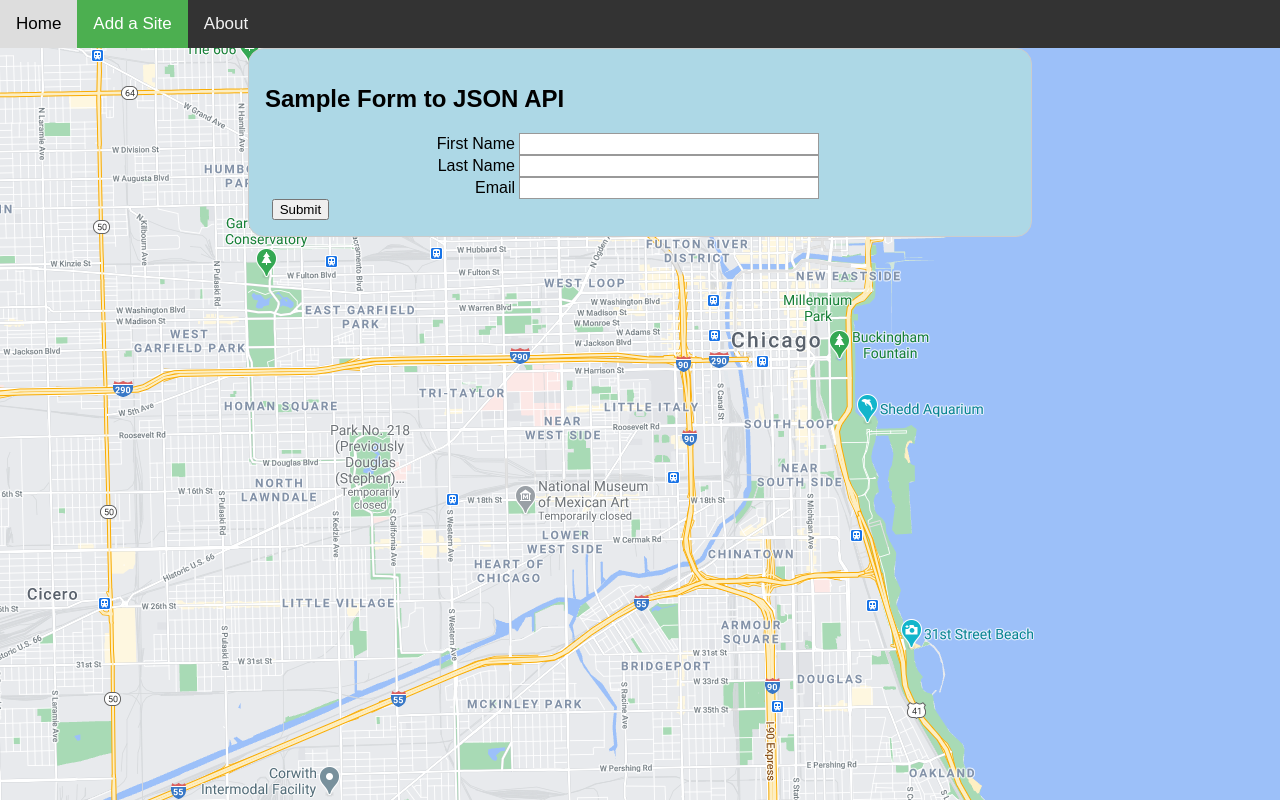
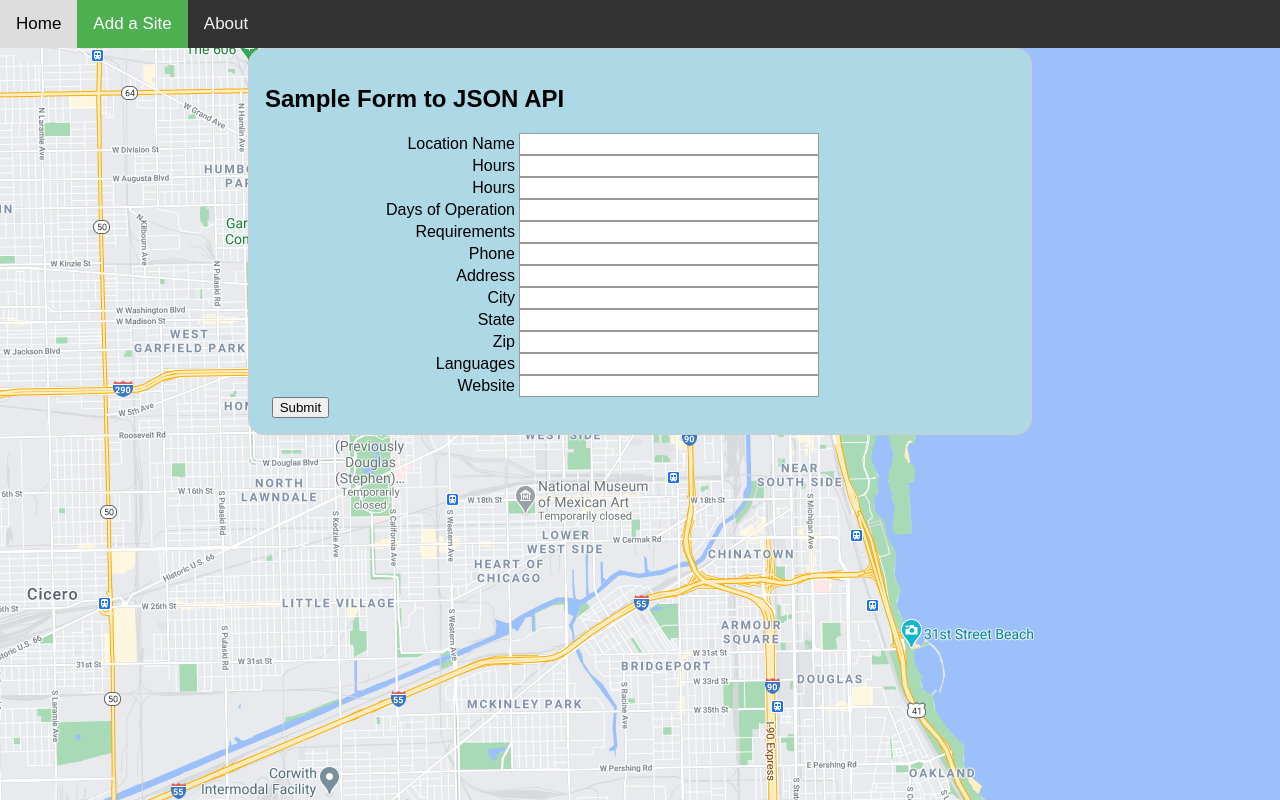
Before and after one commit to bschultz99/Covid-Web-App-IPRO, a website: page nodeserver/public/addsite.html in a window 1280 px wide. Drawn offline with Linux system fonts and the light colour scheme; files whose address does not match are found by name.

Commit message:
Merged html

```diff
--- a/html/addsite.html
+++ b/nodeserver/public/addsite.html
@@ -107,7 +107,7 @@
     </head>
     <body>
         <div class="topnav">
-			<a href="bryant_test.html">Home</a>
+			<a href="index.html">Home</a>
 			<a class="active" href="addsite.html">Add a Site</a>
 			<a href="about.html">About</a>
 		</div>
@@ -115,16 +115,52 @@
             <form action="" id="sampleForm">
                 <h2>Sample Form to JSON API</h2>
                 <div class="form-row">
-                    <label for="FirstName">First Name</label>
-                    <input type="text" class="input-text input-text-block w-100" id="FirstName" name="FirstName">
+                    <label for="LocationName">Location Name</label>
+                    <input type="text" class="input-text input-text-block w-100" id="LocationName" name="LocationName">
                 </div>
                 <div class="form-row">
-                    <label for="LastName">Last Name</label>
-                    <input type="text" class="input-text input-text-block w-100" id="LastName" name="LastName">
+                    <label for="Hours">Hours</label>
+                    <input type="text" class="input-text input-text-block w-100" id="Hours" name="Hours">
                 </div>
                 <div class="form-row">
-                    <label for="Email">Email</label>
-                    <input type="email" class="input-text input-text-block w-100" id="Email" name="Email">
+                    <label for="Hours">Hours</label>
+                    <input type="text" class="input-text input-text-block w-100" id="Hours" name="Hours">
+                </div>
+                <div class="form-row">
+                    <label for="DaysOfOperation">Days of Operation</label>
+                    <input type="text" class="input-text input-text-block w-100" id="daysofoperation" name="daysofoperation">
+                </div>
+                <div class="form-row">
+                    <label for="Requirements">Requirements</label>
+                    <input type="text" class="input-text input-text-block w-100" id="Requirements" name="Requirements">
+                </div>
+                <div class="form-row">
+                    <label for="Phone">Phone</label>
+                    <input type="text" class="input-text input-text-block w-100" id="Phone" name="Phone">
+                </div>
+                <div class="form-row">
+                    <label for="Address">Address</label>
+                    <input type="text" class="input-text input-text-block w-100" id="Address" name="Address">
+                </div>
+                <div class="form-row">
+                    <label for="City">City</label>
+                    <input type="text" class="input-text input-text-block w-100" id="City" name="City">
+                </div>
+                <div class="form-row">
+                    <label for="State">State</label>
+                    <input type="text" class="input-text input-text-block w-100" id="State" name="State">
+                </div>
+                <div class="form-row">
+                    <label for="Zip">Zip</label>
+                    <input type="text" class="input-text input-text-block w-100" id="Zip" name="Zip">
+                </div>
+                <div class="form-row">
+                    <label for="Languages">Languages</label>
+                    <input type="text" class="input-text input-text-block w-100" id="Languages" name="Languages">
+                </div>
+                <div class="form-row">
+                    <label for="Website">Website</label>
+                    <input type="text" class="input-text input-text-block w-100" id="Website" name="Website">
                 </div>
                 <div class="form-row mx-auto">
                     <button type="submit" class="btn-submit" id="btnSubmit">
```
Also changed, not shown: html/bryant_test.html (+1 -1 lines), nodeserver/public/about.html (renamed from html/about.html, +5 -5 lines), nodeserver/public/index.html (+38 -1 lines), nodeserver/public/Bryant Schultz.jpg (renamed from html/Bryant Schultz.jpg), nodeserver/public/Christopher Murphy.jpg (renamed from html/Christopher Murphy.jpg), nodeserver/public/Daniel Keats.jpg (renamed from html/Daniel Keats.jpg), nodeserver/public/Jared Wagler.jpg (renamed from html/Jared Wagler.jpg), nodeserver/public/Map.PNG (renamed from html/Map.PNG).
